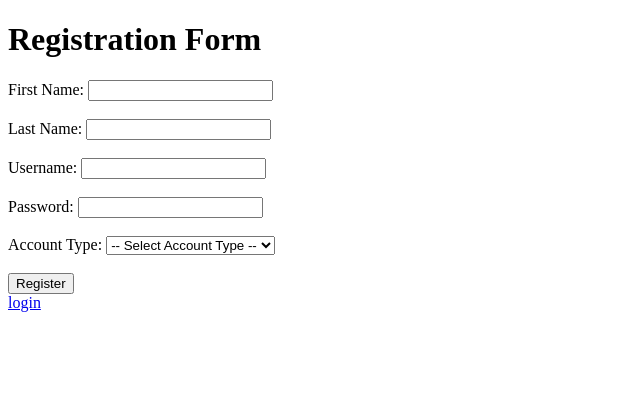
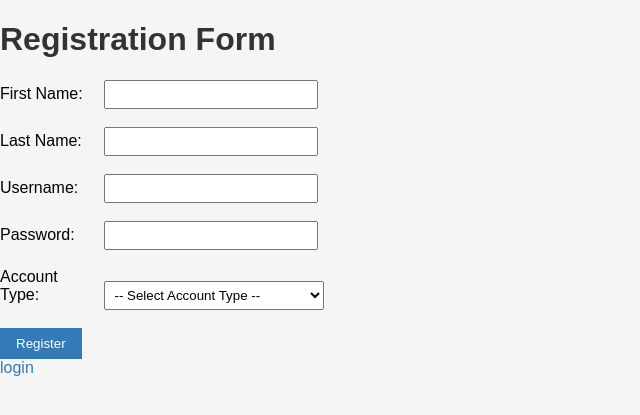
Before and after one commit to jericjohnnn/IM_Project, a PHP site: page /register.php in a window 1280 px wide. Shown: the top 415 px of the page, without its empty margins (0-640 px from the left). Run offline with PHP 8.4, Linux system fonts and the light colour scheme; data comes from the database, SQL or seed files in the repository.

Commit message:
Add files via upload

```diff
--- a/add_grade.php
+++ b/add_grade.php
@@ -67,6 +67,8 @@ $student_grade = mysqli_fetch_assoc($result);
 <html>
 <head>
     <title>Add Grade</title>
+    <link rel="stylesheet" type="text/css" href="style.css">
+
 </head>
 <body>
     <h1>Add Grade</h1>
--- a/addsub.php
+++ b/addsub.php
@@ -4,6 +4,8 @@
 <html>
 <head>
     <title>Select Subject</title>
+    <link rel="stylesheet" type="text/css" href="style.css">
+
 </head>
 <body>
     <h1>add Subject</h1>
--- a/index.php
+++ b/index.php
@@ -3,6 +3,8 @@
 <html>
 <head>
 	<title>Home</title>
+	<link rel="stylesheet" type="text/css" href="style.css">
+
 </head>
 <body>
 	<h2>Login</h2>
--- a/register.php
+++ b/register.php
@@ -3,6 +3,7 @@
 <html>
 <head>
 	<title>Registration Form</title>
+	<link rel="stylesheet" type="text/css" href="style.css">
 
 </head>
 <body>
--- a/student.php
+++ b/student.php
@@ -1,3 +1,4 @@
+<link rel="stylesheet" type="text/css" href="style.css">
 
 <?php
 session_start();
--- /dev/null
+++ b/style.css
@@ -0,0 +1,126 @@
+/* General styles */
+body {
+    font-family: Arial, sans-serif;
+    background-color: #f5f5f5;
+    margin: 0;
+    padding: 0;
+}
+
+h1, h2 {
+    color: #333;
+}
+
+p {
+    color: #666;
+}
+
+a {
+    color: #337ab7;
+    text-decoration: none;
+}
+
+/* Login form styles */
+form {
+    margin-top: 20px;
+}
+
+label {
+    display: inline-block;
+    width: 100px;
+}
+
+input[type="text"],
+input[type="password"] {
+    padding: 5px;
+    width: 200px;
+}
+
+input[type="submit"] {
+    padding: 8px 16px;
+    background-color: #337ab7;
+    color: #fff;
+    border: none;
+    cursor: pointer;
+}
+
+/* Registration form styles */
+select {
+    padding: 5px;
+    width: 220px;
+}
+
+#course_field,
+#subject_field {
+    margin-top: 10px;
+}
+
+/* Add Grade form styles */
+form[name="grade_form"] {
+    margin-top: 20px;
+}
+
+/* Student Page styles */
+.student-info {
+    background-color: #fff;
+    padding: 20px;
+    margin-top: 20px;
+}
+
+.student-info h3 {
+    margin-top: 0;
+    margin-bottom: 10px;
+}
+
+.student-info table {
+    width: 100%;
+    border-collapse: collapse;
+}
+
+.student-info th,
+.student-info td {
+    padding: 8px;
+    text-align: left;
+    border-bottom: 1px solid #ccc;
+}
+
+.student-info th {
+    background-color: #f5f5f5;
+}
+
+.student-info td.grade {
+    font-weight: bold;
+}
+
+/* Teacher Page styles */
+.teacher-info {
+    background-color: #fff;
+    padding: 20px;
+    margin-top: 20px;
+}
+
+.teacher-info h3 {
+    margin-top: 0;
+    margin-bottom: 10px;
+}
+
+.teacher-info table {
+    width: 100%;
+    border-collapse: collapse;
+}
+
+.teacher-info th,
+.teacher-info td {
+    padding: 8px;
+    text-align: left;
+    border-bottom: 1px solid #ccc;
+}
+
+.teacher-info th {
+    background-color: #f5f5f5;
+}
+
+/* Error message styles */
+.error {
+    color: #ff0000;
+    margin-bottom: 10px;
+}
```
Also changed, not shown: teacher.php (+13 -1 lines).
